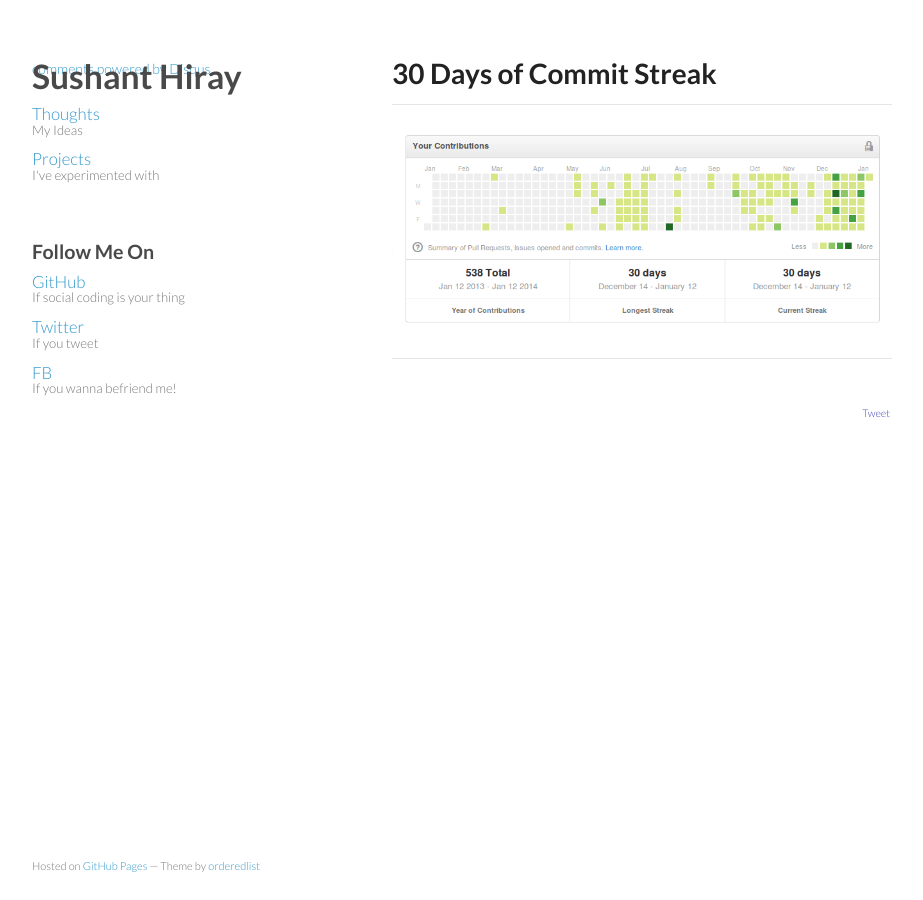
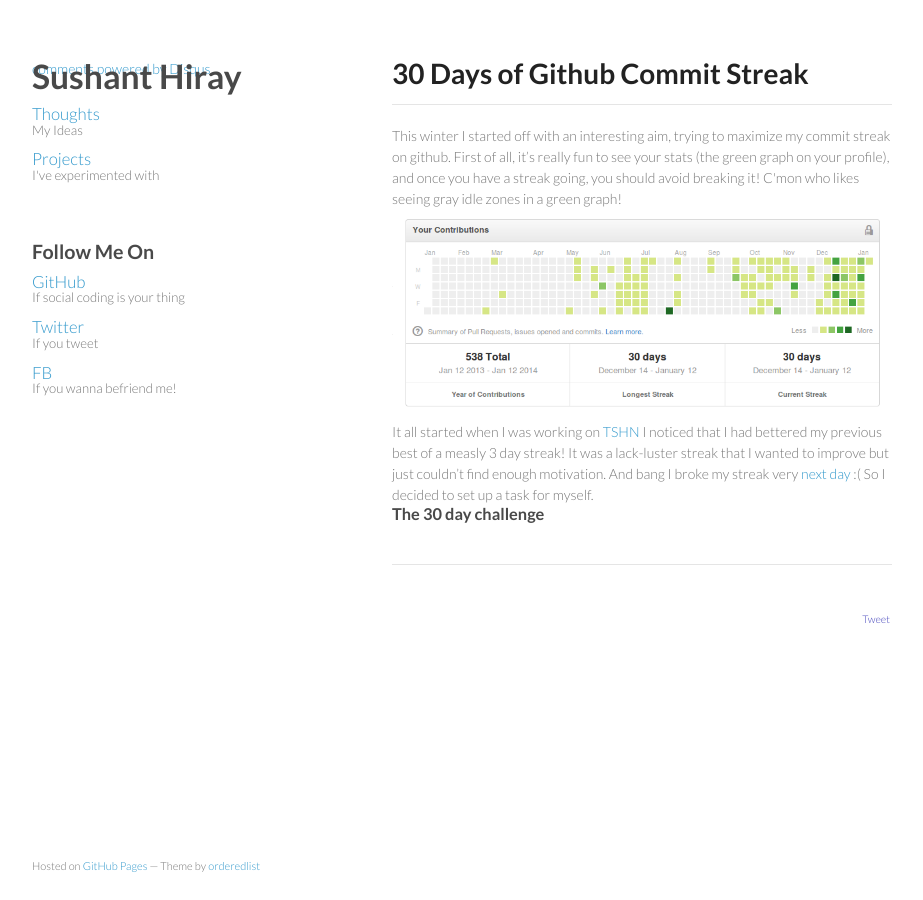
Before and after one commit to sushant-hiray/sushant-hiray.github.io, a Jekyll site: the page built from _posts/2014-1-12-30-days-github-streak.html, in a window 1280 px wide. Shown: the whole page, without its empty margins (178-1101 px from the left). Built offline with Jekyll 4.4.1, drawn with Linux system fonts in a browser that asks for light colours; nearby versions of some CDN libraries; Markdown is read by kramdown in place of the engine named in the settings; comment, search, counter and statistics services are not loaded.

Commit message:
Added a new para, some links in working draft

```diff
--- a/_posts/2014-1-12-30-days-github-streak.html
+++ b/_posts/2014-1-12-30-days-github-streak.html
@@ -1,6 +1,15 @@
 ---
 layout: posts
-title: "30 Days of Commit Streak"
+title: "30 Days of Github Commit Streak"
 ---
 
+This winter I started off with an interesting aim, trying to maximize my commit streak on github.
+
+First of all, it’s really fun to see your stats (the green graph on your profile), and once you have a streak going, you should avoid breaking it! C'mon who likes seeing gray idle zones in a green graph!
+
 <img src="{{site.url}}/images/streak.png"/>
+
+It all started when I was working on <a href="http://sushant-hiray.github.io/tshn/">TSHN</a> I noticed that I had bettered my previous best of a measly 3 day streak! It was a lack-luster streak that I wanted to improve but just couldn’t find enough motivation. And <bold>bang</bold> I broke my streak very <a href="https://github.com/sushant-hiray?tab=contributions&from=2013-12-13">next day</a> :(
+
+So I decided to set up a task for myself.
+<h3>The 30 day challenge</h3>
```
